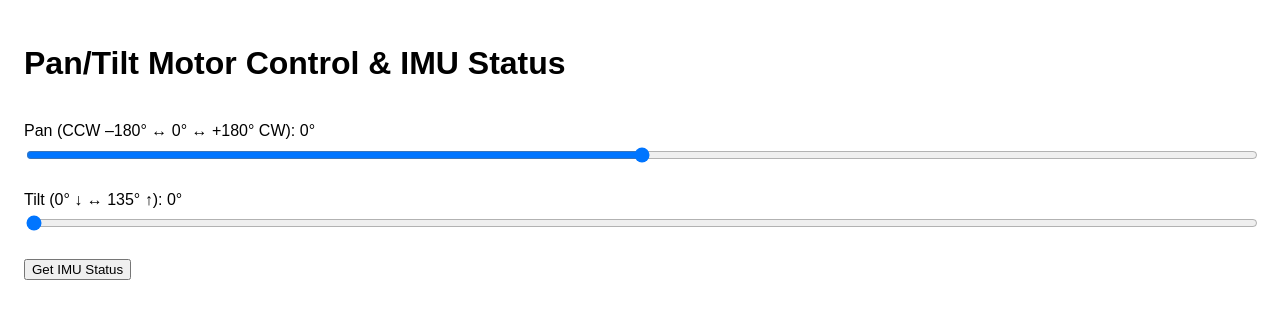
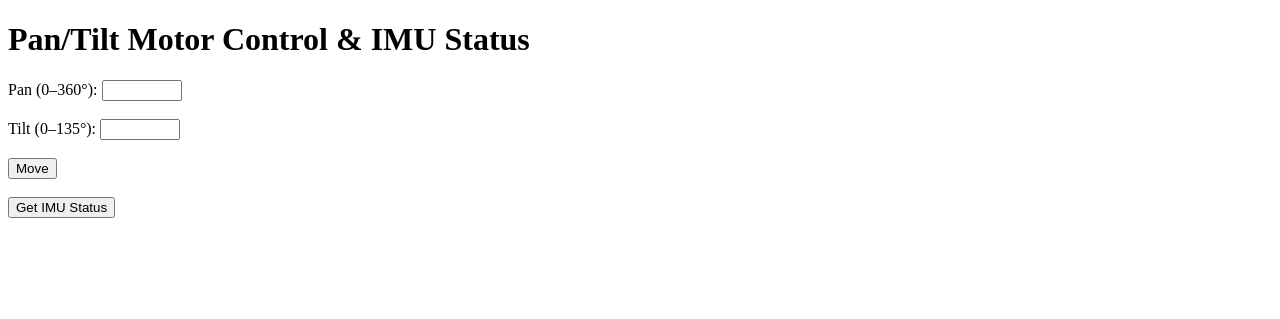
Before and after one commit to domsav13/URFCapstone, a Flask app: page / in a window 1280 px wide. Shown: the top 319 px of the page. Run offline with Flask 3, Linux system fonts and the light colour scheme; parts of the project's set-up code (start-up, migrations or seed data) failed here and were passed over.

Commit message:
Update index.html

```diff
--- a/showcase/templates/index.html
+++ b/showcase/templates/index.html
@@ -1,122 +1,50 @@
+<!-- templates/index.html -->
 <!doctype html>
 <html lang="en">
 <head>
   <meta charset="UTF-8">
   <meta name="viewport" content="width=device-width, initial-scale=1.0">
   <title>Pan/Tilt & IMU Control</title>
-  <style>
-    body {
-      font-family: sans-serif;
-      padding: 1rem;
-    }
-    .slider-container {
-      margin-bottom: 1.5rem;
-    }
-    label {
-      display: block;
-      margin-bottom: 0.3rem;
-    }
-    input[type="range"] {
-      width: 100%;
-    }
-    #message {
-      margin-top: 1rem;
-      font-weight: bold;
-      color: green;
-    }
-  </style>
 </head>
 <body>
-  <h1>Pan/Tilt Motor Control &amp; IMU Status</h1>
+  <h1>Pan/Tilt Motor Control & IMU Status</h1>
 
   {% if message %}
-    <div id="message">{{ message }}</div>
-  {% else %}
-    <div id="message">&nbsp;</div>
+    <p><strong>{{ message }}</strong></p>
   {% endif %}
 
-  <div class="slider-container">
-    <label for="panSlider">Pan (CCW –180° ↔ 0° ↔ +180° CW): <span id="panVal">{{ pan or 0 }}</span>°</label>
+  <form method="post">
+    <label>Pan (0–360°):
       <input
-      type="range"
-      id="panSlider"
+        type="number"
         name="pan"
-      min="-180"
-      max="180"
         step="0.1"
-      value="{{ pan or 0 }}"
+        min="0"
+        max="360"
+        value="{{ pan }}"
+        required
       >
-  </div>
-
-  <div class="slider-container">
-    <label for="tiltSlider">Tilt (0° ↓ ↔ 135° ↑): <span id="tiltVal">{{ tilt or 0 }}</span>°</label>
+    </label>
+    <br><br>
+    <label>Tilt (0–135°):
       <input
-      type="range"
-      id="tiltSlider"
+        type="number"
         name="tilt"
+        step="0.1"
         min="0"
         max="135"
-      step="0.1"
-      value="{{ tilt or 0 }}"
+        value="{{ tilt }}"
+        required
       >
-  </div>
+    </label>
+    <br><br>
+    <button type="submit" name="move">Move</button>
+  </form>
 
-  <button id="imuBtn">Get IMU Status</button>
+  <br>
 
-  <script>
-    const panSlider  = document.getElementById('panSlider');
-    const tiltSlider = document.getElementById('tiltSlider');
-    const panVal     = document.getElementById('panVal');
-    const tiltVal    = document.getElementById('tiltVal');
-    const msgDiv     = document.getElementById('message');
-    const imuBtn     = document.getElementById('imuBtn');
-
-    function sendPanTilt(pan, tilt) {
-      fetch('/', {
-        method: 'POST',
-        headers: { 'Content-Type': 'application/x-www-form-urlencoded' },
-        body:   `pan=${encodeURIComponent(pan)}&tilt=${encodeURIComponent(tilt)}&move=1`
-      })
-      .then(res => res.text())
-      .then(() => {
-        msgDiv.textContent = `Command sent: (${pan}, ${tilt})°`;
-        msgDiv.style.color = 'green';
-      })
-      .catch(err => {
-        msgDiv.textContent = `Error sending: ${err}`;
-        msgDiv.style.color = 'red';
-      });
-    }
-
-    panSlider.addEventListener('input', () => {
-      const pan  = panSlider.value;
-      const tilt = tiltSlider.value;
-      panVal.textContent  = pan;
-      sendPanTilt(pan, tilt);
-    });
-
-    tiltSlider.addEventListener('input', () => {
-      const pan  = panSlider.value;
-      const tilt = tiltSlider.value;
-      tiltVal.textContent = tilt;
-      sendPanTilt(pan, tilt);
-    });
-
-    imuBtn.addEventListener('click', () => {
-      fetch('/?imu=1')
-        .then(res => res.text())
-        .then(html => {
-          // extract the message portion from the returned HTML
-          const div = document.createElement('div');
-          div.innerHTML = html;
-          const newMsg = div.querySelector('#message');
-          if (newMsg) msgDiv.textContent = newMsg.textContent;
-        })
-        .catch(err => {
-          msgDiv.textContent = `Error reading IMU: ${err}`;
-          msgDiv.style.color = 'red';
-        });
-    });
-  </script>
+  <form method="get">
+    <button type="submit" name="imu" value="1">Get IMU Status</button>
+  </form>
 </body>
 </html>
```
Lines whose indentation alone changed are shown as unchanged.
